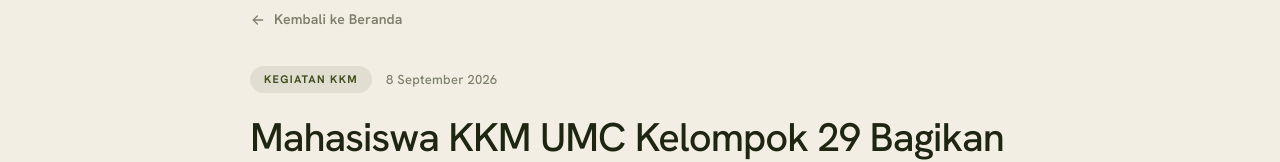
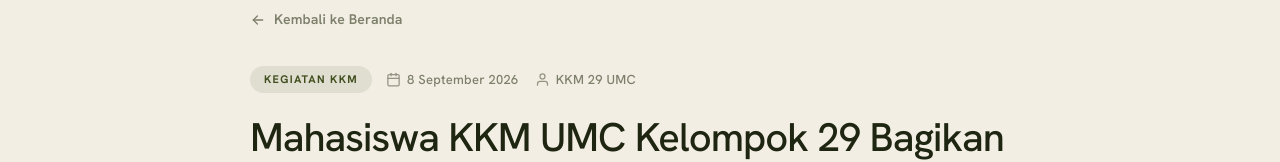
Before and after one commit to andi-nugroho/padiku, a Next.js app: page /blog in a window 1280 px wide. Shown: the part 121-283 px from the top of the page. Built offline with nearby package versions, Linux system fonts and the light colour scheme.

Commit message:
fix: resolve CI lint errors and update blog metadata layout

```diff
--- a/src/app/blog/page.tsx
+++ b/src/app/blog/page.tsx
@@ -43,7 +43,7 @@
             </Link>
           </motion.div>
 
-          {/* Tag + Date */}
+          {/* Tag + Meta */}
           <motion.div
             className="blog-page-meta"
             initial={{ opacity: 0, y: 20 }}
@@ -51,7 +51,16 @@
             transition={{ duration: 0.55, delay: 0.05 }}
           >
             <span className="blog-page-tag">Kegiatan KKM</span>
-            <span className="blog-page-date">8 September 2026</span>
+            <div className="blog-page-meta-details">
+              <div className="blog-page-meta-item">
+                <svg width="15" height="15" viewBox="0 0 24 24" fill="none" stroke="currentColor" strokeWidth="2" strokeLinecap="round" strokeLinejoin="round"><rect x="3" y="4" width="18" height="18" rx="2" ry="2"></rect><line x1="16" y1="2" x2="16" y2="6"></line><line x1="8" y1="2" x2="8" y2="6"></line><line x1="3" y1="10" x2="21" y2="10"></line></svg>
+                <span>8 September 2026</span>
+              </div>
+              <div className="blog-page-meta-item">
+                <svg width="15" height="15" viewBox="0 0 24 24" fill="none" stroke="currentColor" strokeWidth="2" strokeLinecap="round" strokeLinejoin="round"><path d="M20 21v-2a4 4 0 0 0-4-4H8a4 4 0 0 0-4 4v2"></path><circle cx="12" cy="7" r="4"></circle></svg>
+                <span>KKM 29 UMC</span>
+              </div>
+            </div>
           </motion.div>
 
           {/* Title */}
--- a/src/app/globals.css
+++ b/src/app/globals.css
@@ -1557,11 +1557,26 @@
   padding: 5px 14px;
 }
 
-.blog-page-date {
+.blog-page-meta-details {
+  display: flex;
+  align-items: center;
+  gap: 16px;
+  flex-wrap: wrap;
+}
+
+.blog-page-meta-item {
+  display: flex;
+  align-items: center;
+  gap: 6px;
   font-size: 13px;
   font-weight: 500;
   color: var(--stone);
   letter-spacing: 0.02em;
+}
+
+.blog-page-meta-item svg {
+  color: var(--stone);
+  opacity: 0.8;
 }
 
 .blog-page-title {
--- a/src/components/sections/LoadingScreen.tsx
+++ b/src/components/sections/LoadingScreen.tsx
@@ -1,3 +1,4 @@
+/* eslint-disable @next/next/no-img-element */
 "use client"
 
 import { motion, AnimatePresence } from "framer-motion"
--- a/src/components/ui/parallax.tsx
+++ b/src/components/ui/parallax.tsx
@@ -11,6 +11,7 @@
   const [isMobile, setIsMobile] = useState(false)
   useEffect(() => {
     const mql = window.matchMedia("(max-width: 768px)")
+    // eslint-disable-next-line react-hooks/set-state-in-effect
     setIsMobile(mql.matches)
     const handler = (e: MediaQueryListEvent) => setIsMobile(e.matches)
     mql.addEventListener("change", handler)
```
